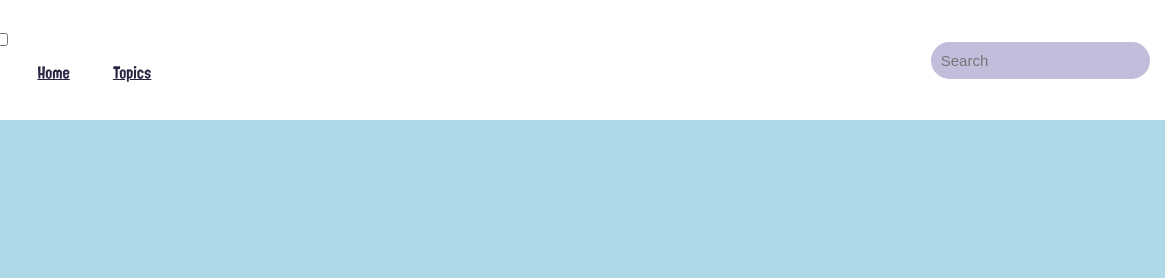
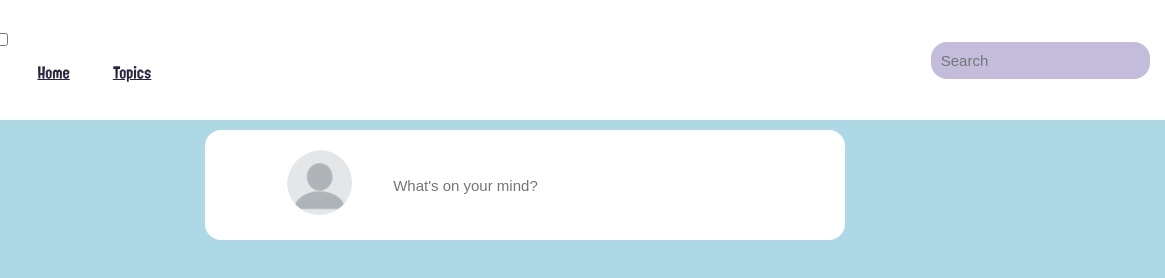
Before and after one commit to pikaplaysgames/Splatter, a plain HTML site: page bin/index.html in a window 1280 px wide. Shown: the full height of the page, 115-1280 px from the left. Drawn offline with Linux system fonts and the light colour scheme.

Commit message:
folders, initial postbox

```diff
--- a/index.html
+++ b/bin/index.html
@@ -5,11 +5,11 @@
 <title>Splatter-A Splatoon Community [Alpha]</title>
 <meta charset="utf-8">
 <meta name="viewport" content="width=device-width, initial-scale=1">
-<link rel="stylesheet" href="./style.css">
+<link rel="stylesheet" href="../styles/style.css">
 </head>
     <body>
         <nav class="navbar">
-            <div class="logo"> <img src="images-placeholders/spare.png" alt="spare"></div>
+            <div class="logo"> <img src="../images-placeholders/spare.png" alt="spare"></div>
                 <ul class="nav-links">
                     <!-- USING CHECKBOX HACK -->
                     <input type="checkbox" id="checkbox_toggle"/>
@@ -30,11 +30,21 @@
                 </ul>
         <!--Make a search bar with the placeholder "Search"-->
         <div class="search">
-    <input type="text" placeholder="Search">
+    <input type="text" placeholder="Search" class="search-bar">
         </div>
         </nav>
 
-
+        <!--This is the post area: Profile picture, Post with charaters,-->
+        <div class="post-area">
+            <div class="post">
+                <div class="profile-picture">
+                    <img src="../images-placeholders/blank.png" alt="spare" class="pp">
+                </div>
+                <div class="post-text">
+                    <input type="text" placeholder="What's on your mind?" class="type">
+                    </div>
+            </div>
+        </div>
 
 
 
--- a/style.css
+++ b/styles/style.css
@@ -8,11 +8,7 @@
     url("/fontstyle/splatoon2-webfont.svg") format("svg");
 }
 
-*{
-margin: 0;
-padding: 0;
-box-sizing: border-box;
-}
+*{margin: 0;padding: 0;box-sizing: border-box;}
 :root{
     --color-white:hsl(252, 30%, 100%);
     --color-light:hsl(252, 30%, 95%);
@@ -26,7 +22,7 @@ box-sizing: border-box;
     --color-secondary: hsl(60, 100%, 50%);
 ;
 
-    --border-radius: 2rem;
+    --border-radius: 1rem;
     --card-board-radius: 1rem;
     --btn-padding: .6rem 2rem;
     --search-padding: .6rem 1rem;
@@ -140,7 +136,6 @@ a{
         font-size: 15px;
         user-select: none;
 }
-
 .search{
     border: var(--color-grey) 10px solid;
     border-radius: var(--border-radius);
@@ -151,7 +146,7 @@ a{
     color: var(--color-dark);
 
 }
-input[type="text"]{
+.search-bar{
     border: none;
     background-color: var(--color-grey);
     outline: none;
@@ -175,7 +170,11 @@ input[type="text"]{
         background-color: var(--color-primary);
         transition: .3s ease;
 }
-    .menu li+li{
+    .hamburger:hover .menu{
+        display: block;
+}
+
+        .menu li+li{
         margin-top: 12px;
 }
     .hamburger{
@@ -194,3 +193,65 @@ input[type="text"]{
         margin: 0 auto;
     }
 }
+
+/*posting area*/
+.post-area{
+    text-align: center;
+    width: 50%;
+    background-color: var(--color-white);
+    border-radius: var(--border-radius);
+    margin-top: 10px;
+    margin-bottom: 10px;
+    margin-left:25%;
+    margin-right:25%;
+    padding: 10px;
+    display:inline-block;
+}
+.post{
+    display: flex;
+    justify-content: flex-start;
+    align-items: center;
+    padding: 10px;
+    margin-left: 10%;
+}
+
+.profile-picture{
+    margin-right: 3%;
+    width: 70px;
+    height: 70px;
+    border-radius: 50%;
+    overflow: hidden;
+}
+.pp{
+
+    margin-right:100px;
+    width: 65px;
+    height: 65px;
+    border-radius: 50%;
+    object-fit: cover;
+}
+
+.post-text{
+    margin-left: 10px;
+    margin-right: 10px;
+    width: 15%;
+    object-fit: cover;
+}
+
+.post-text{
+    border: var(--color-white) 10px solid;
+    border-radius: var(--border-radius);
+    display: flex;
+    align-items: justify;
+    /* margin-left: 10%; */
+    background-color: var(--color-white);
+    color: var(--color-dark);
+    width:75%;
+}
+.type{
+    border: none;
+    background-color: var(--color-white);
+    outline: none;
+    font-size: 15px;
+    width: 100%;
+}
```
Also changed, not shown: images-placeholders/blank.png (added).
